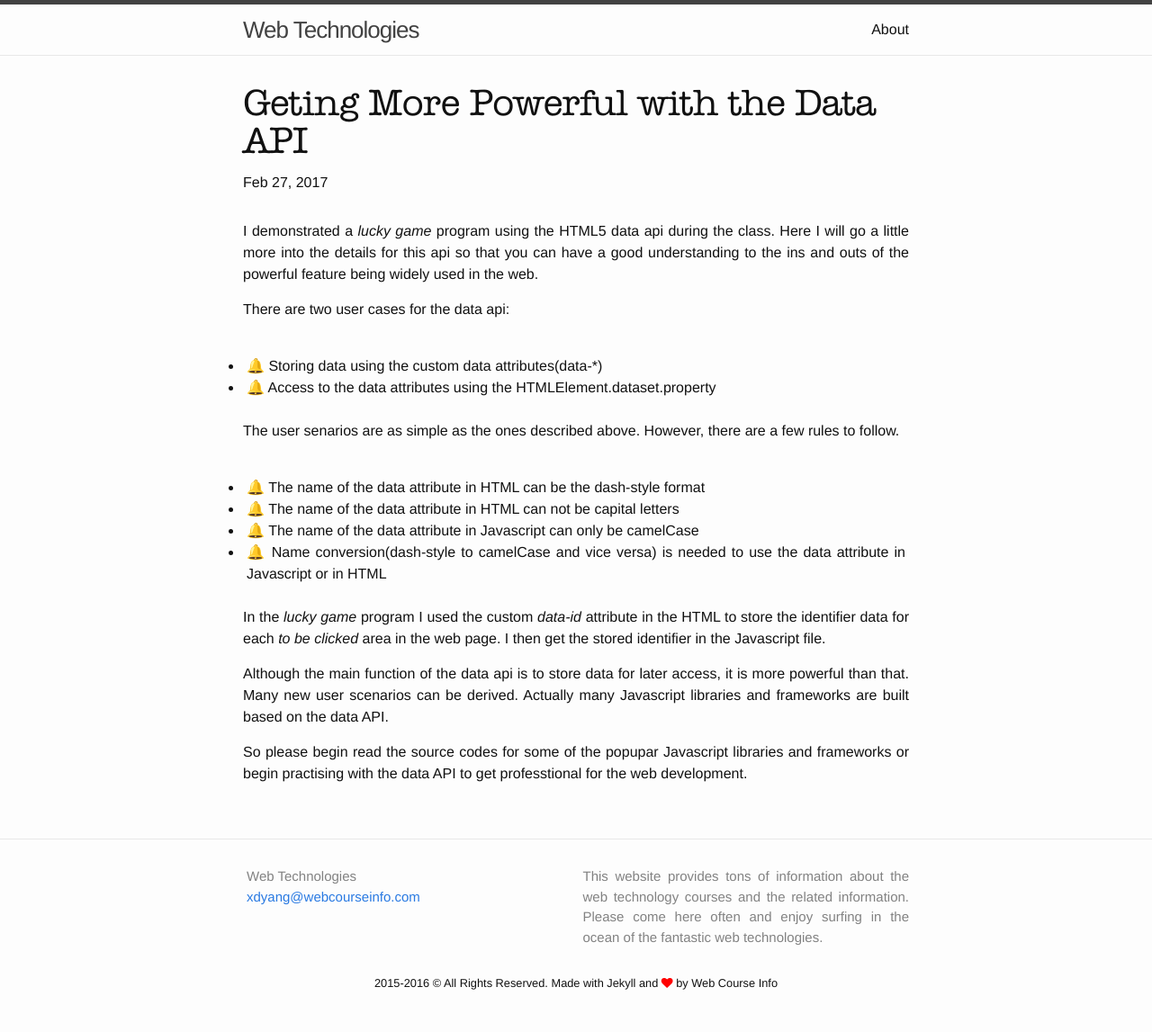
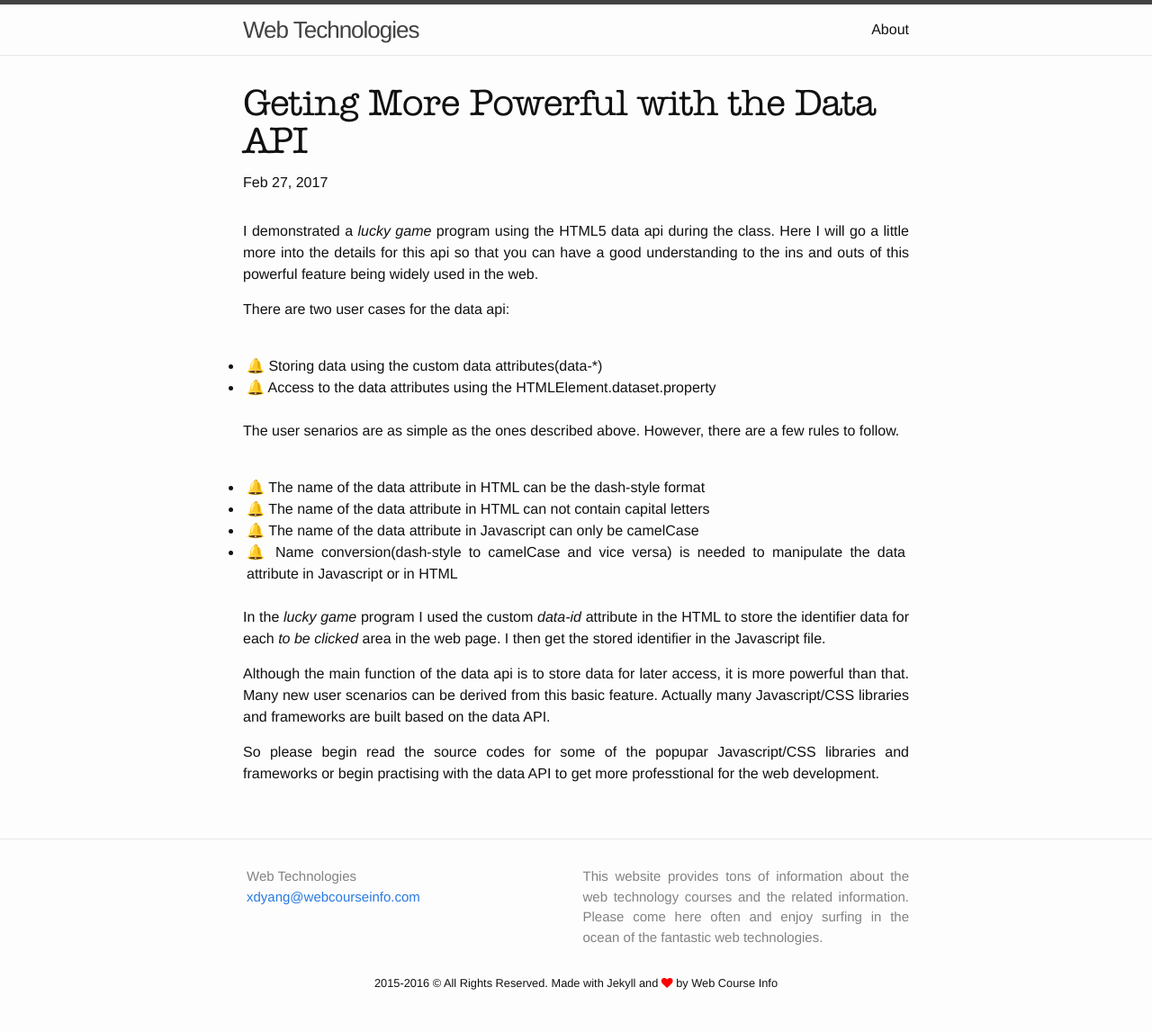
Before and after one commit to eepgxxy/eepgxxy.github.io, a Jekyll site: the page built from _posts/blog/2017-02-27-data-api.markdown, in a window 1280 px wide. Shown: the whole page at 90% size. Built offline with Jekyll 4.4.1, drawn with Linux system fonts in a browser that asks for light colours; emoji names are drawn with the system emoji font; comment, search, counter and statistics services are not loaded.

Commit message:
modification to the Feb27 2017 post and copyright date in the footer.

```diff
--- a/_posts/blog/2017-02-27-data-api.markdown
+++ b/_posts/blog/2017-02-27-data-api.markdown
@@ -5,7 +5,7 @@ date:   2017-02-27 20:06:00 +0800
 categories: blog
 ---
 I demonstrated a *lucky game* program using the HTML5 data api during the class. Here I will go a little more into the details for this api so that
-you can have a good understanding to the ins and outs of the powerful feature
+ you can have a good understanding to the ins and outs of this powerful feature
 being widely used in the web.
 
 There are two user cases for the data api:
@@ -18,14 +18,14 @@ The user senarios are as simple as the ones described above. However, there
 are a few rules to follow.
 
 * :bell: The name of the data attribute in HTML can be the dash-style format
-* :bell: The name of the data attribute in HTML can not be capital letters
+* :bell: The name of the data attribute in HTML can not contain capital letters
 * :bell: The name of the data attribute in Javascript can only be camelCase
-* :bell: Name conversion(dash-style to camelCase and vice versa) is needed to use the data attribute in Javascript or in HTML
+* :bell: Name conversion(dash-style to camelCase and vice versa) is needed to manipulate the data attribute in Javascript or in HTML
 
 In the *lucky game* program I used the custom *data-id* attribute in the HTML
  to store the identifier data for each *to be clicked* area in the web page.
  I then get the stored identifier in the Javascript file.
 
-Although the main function of the data api is to store data for later access, it is more powerful than that. Many new user scenarios can be derived. Actually many Javascript libraries and frameworks are built based on the data API.
+Although the main function of the data api is to store data for later access, it is more powerful than that. Many new user scenarios can be derived from this basic feature. Actually many Javascript/CSS libraries and frameworks are built based on the data API.
 
-So please begin read the source codes for some of the popupar Javascript libraries and frameworks or begin practising with the data API to get professtional for the web development.
+So please begin read the source codes for some of the popupar Javascript/CSS libraries and frameworks or begin practising with the data API to get more professtional for the web development.
```
